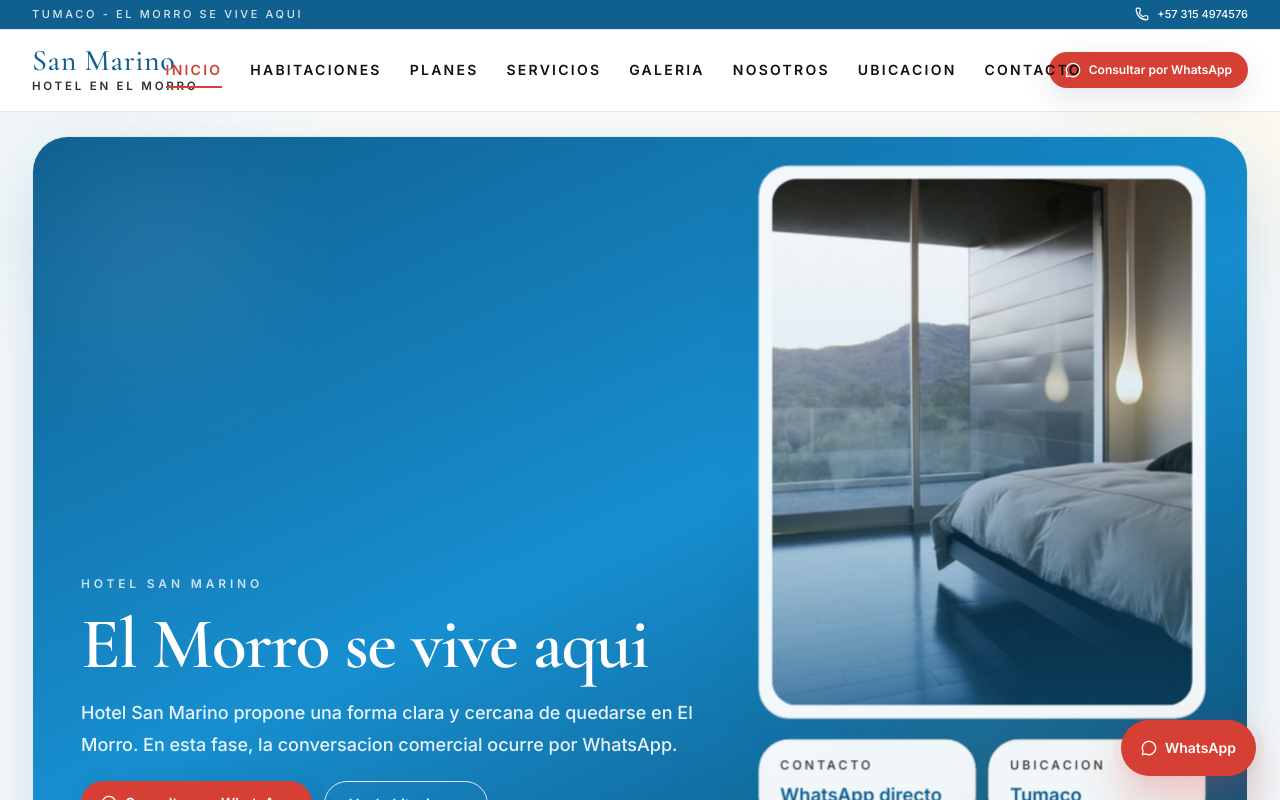
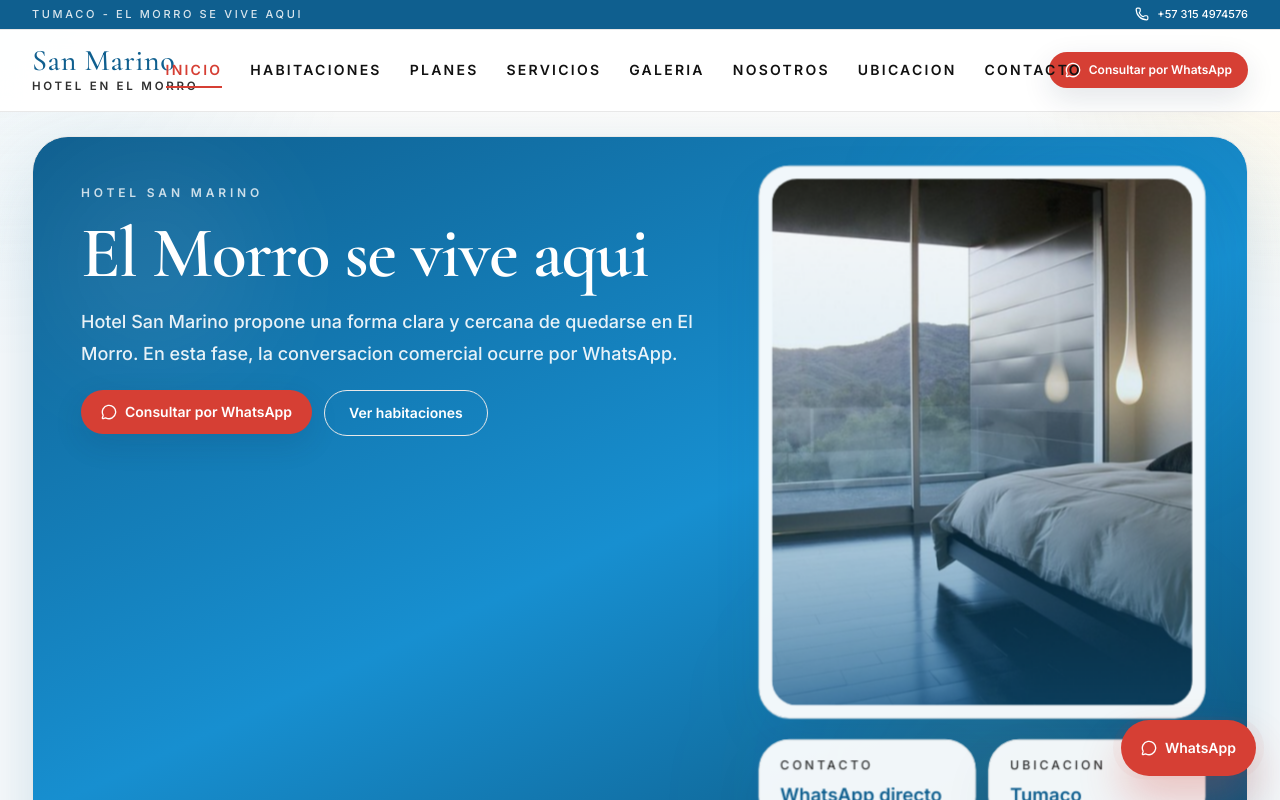
Before and after one commit to joseph1356k/Hotelsanmarino, a Next.js app: page / in a window 1280 px wide. Shown: the top 800 px of the page. Built offline with nearby package versions, Linux system fonts and the light colour scheme; no server answers; the database is empty.

Commit message:
Sube hero y valida viewport real

```diff
--- a/src/components/marketing/page-hero.tsx
+++ b/src/components/marketing/page-hero.tsx
@@ -25,7 +25,7 @@ export function PageHero({
             <div className="absolute right-4 top-0 h-52 w-52 rounded-full bg-[var(--sky)]/18 blur-3xl md:h-72 md:w-72" />
             <div className="absolute bottom-[-4rem] right-[10%] h-44 w-44 animate-[drift_10s_ease-in-out_infinite] rounded-full bg-[var(--sun)]/12 blur-[110px] md:h-64 md:w-64" />
           </div>
-        <div className="relative grid gap-8 px-6 py-8 md:px-8 md:py-10 lg:grid-cols-[1.2fr_0.8fr] lg:items-end lg:px-12 lg:py-12">
+        <div className="relative grid gap-8 px-6 py-8 md:px-8 md:py-10 lg:grid-cols-[1.2fr_0.8fr] lg:items-start lg:px-12 lg:py-12">
           <Reveal className="space-y-5" delay={50}>
             {eyebrow ? (
               <p className="text-xs font-semibold uppercase tracking-[0.32em] text-white/78">
```
